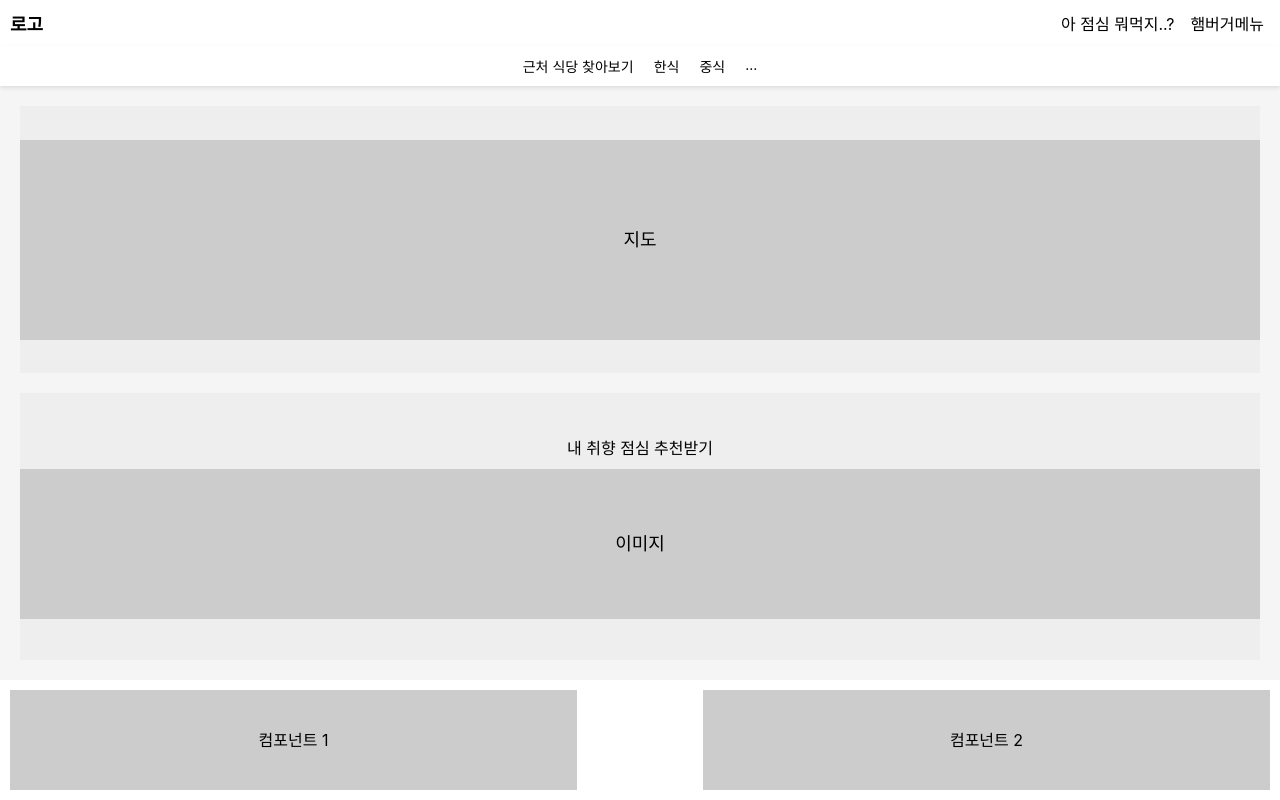
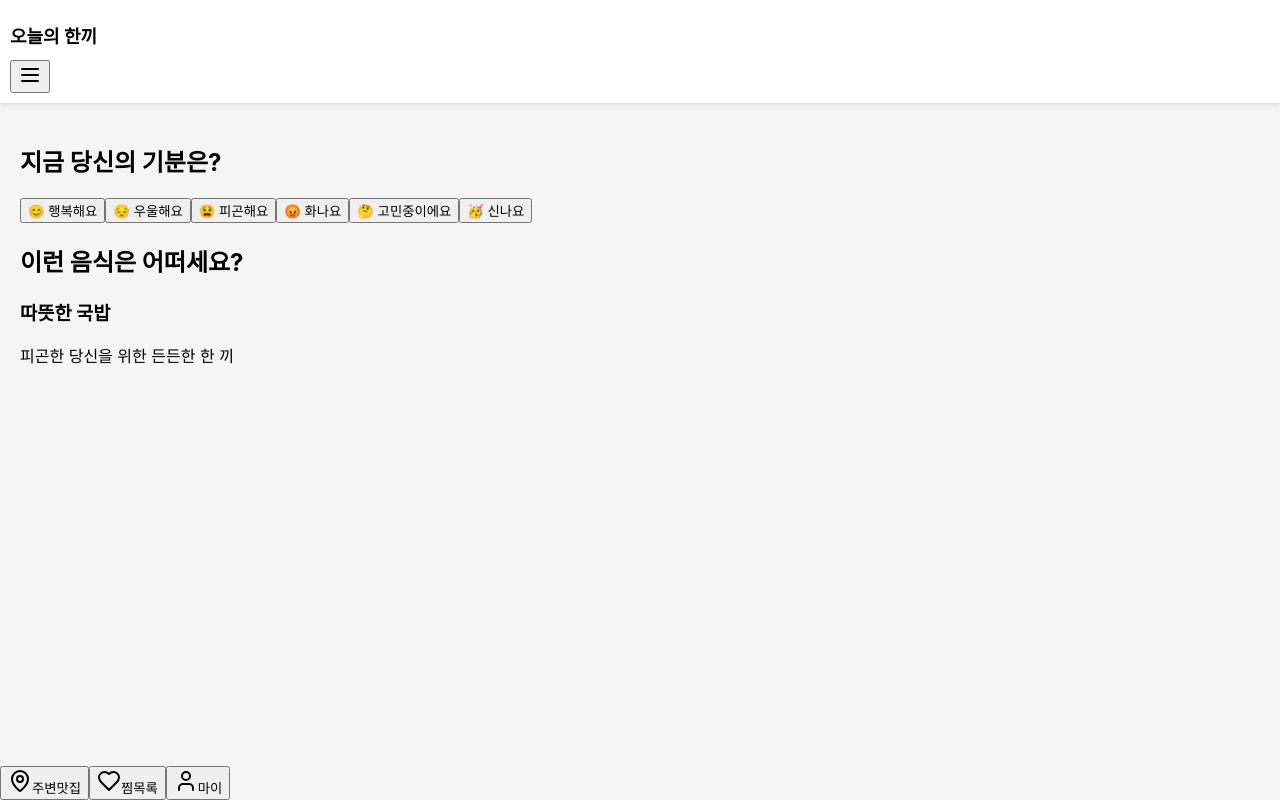
Before and after one commit to pnci1029/MoodBite, a React (Create React App) app in the folder MoodBite_FE/: page / in a window 1280 px wide. Built offline with nearby package versions, Linux system fonts and the light colour scheme.

Commit message:
[feature] fix main

```diff
--- a/MoodBite_FE/src/components/common/Main.tsx
+++ b/MoodBite_FE/src/components/common/Main.tsx
@@ -1,41 +1,92 @@
 import style from "../../style/testExecuted.module.scss";
+import React, { useState } from 'react';
+import { Menu, X, MapPin, Heart, User } from 'lucide-react';
 
 export function Main() {
-    return(
-        <>
+    const [isMenuOpen, setIsMenuOpen] = useState(false);
+
+    return (
         <div className={style.container}>
+            {/* 상단 헤더 */}
             <header className={style.header}>
-                    <div className={style.logo}>로고</div>
-                    <div className={style.menu}>
-                        <span>아 점심 뭐먹지..?</span>
-                        <button className={style.hamburgerMenu}>햄버거메뉴</button>
+                <div className={style.headerContent}>
+                    <h1 className={style.logo}>오늘의 한끼</h1>
+                    <button
+                        className={style.menuButton}
+                        onClick={() => setIsMenuOpen(!isMenuOpen)}
+                    >
+                        {isMenuOpen ? <X size={24} /> : <Menu size={24} />}
+                    </button>
                 </div>
             </header>
 
-                <nav className={style.nav}>
-                    <ul className={style.category}>
-                        <li>근처 식당 찾아보기</li>
-                        <li>한식</li>
-                        <li>중식</li>
-                        <li>...</li>
-                    </ul>
+            {/* 메인 콘텐츠 */}
+            <main className={style.mainContent}>
+                {/* 기분 선택 섹션 */}
+                <section className={style.moodSection}>
+                    <h2 className={style.sectionTitle}>지금 당신의 기분은?</h2>
+                    <div className={style.moodGrid}>
+                        <button className={style.moodButton}>😊 행복해요</button>
+                        <button className={style.moodButton}>😔 우울해요</button>
+                        <button className={style.moodButton}>😫 피곤해요</button>
+                        <button className={style.moodButton}>😡 화나요</button>
+                        <button className={style.moodButton}>🤔 고민중이에요</button>
+                        <button className={style.moodButton}>🥳 신나요</button>
+                    </div>
+                </section>
+
+                {/* 추천 음식 섹션 */}
+                <section className={style.foodSection}>
+                    <h2 className={style.sectionTitle}>이런 음식은 어떠세요?</h2>
+                    <div className={style.foodCards}>
+                        <div className={style.foodCard}>
+                            <div className={style.foodImage}></div>
+                            <div className={style.foodInfo}>
+                                <h3>따뜻한 국밥</h3>
+                                <p>피곤한 당신을 위한 든든한 한 끼</p>
+                            </div>
+                        </div>
+                        {/* 추가 음식 카드들... */}
+                    </div>
+                </section>
+            </main>
+
+            {/* 하단 네비게이션 */}
+            <nav className={style.bottomNav}>
+                <button className={style.navButton}>
+                    <MapPin size={24} />
+                    <span>주변맛집</span>
+                </button>
+                <button className={style.navButton}>
+                    <Heart size={24} />
+                    <span>찜목록</span>
+                </button>
+                <button className={style.navButton}>
+                    <User size={24} />
+                    <span>마이</span>
+                </button>
             </nav>
 
-                <main className={style.mainContent}>
-                    <div className={style.mapSection}>
-                        <div className={style.map}>지도</div>
+            {/* 사이드 메뉴 */}
+            {isMenuOpen && (
+                <div className={style.sideMenu}>
+                    <div className={style.menuHeader}>
+                        <h2>메뉴</h2>
+                        <button
+                            className={style.closeButton}
+                            onClick={() => setIsMenuOpen(false)}
+                        >
+                            <X size={24} />
+                        </button>
                     </div>
-                    <div className={style.recommendSection}>
-                        <div className={style.recommendTitle}>내 취향 점심 추천받기</div>
-                        <div className={style.image}>이미지</div>
+                    <ul className={style.menuList}>
+                        <li>공지사항</li>
+                        <li>설정</li>
+                        <li>고객센터</li>
+                        <li>앱 정보</li>
+                    </ul>
                 </div>
-                </main>
-
-                <aside className={style.components}>
-                    <div className={style.component1}>컴포넌트 1</div>
-                    <div className={style.component2}>컴포넌트 2</div>
-                </aside>
+            )}
         </div>
-        </>
-    )
+    );
 }
```
Lines whose indentation alone changed are shown as unchanged.
